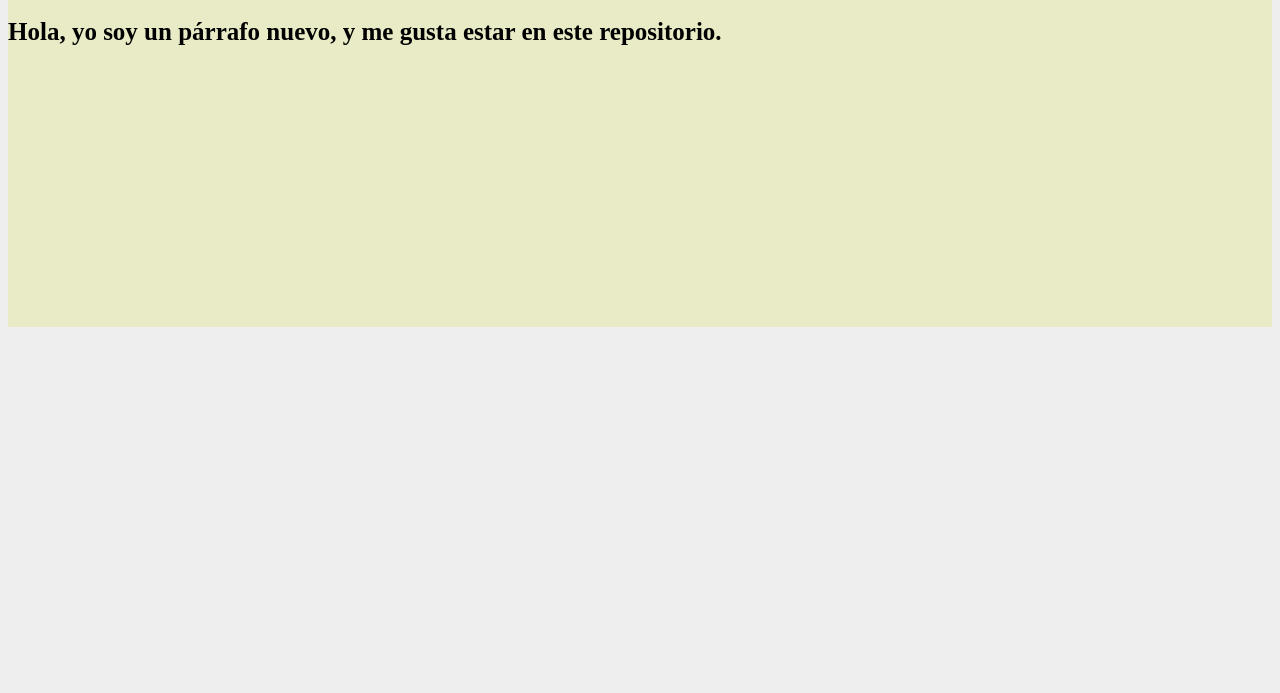
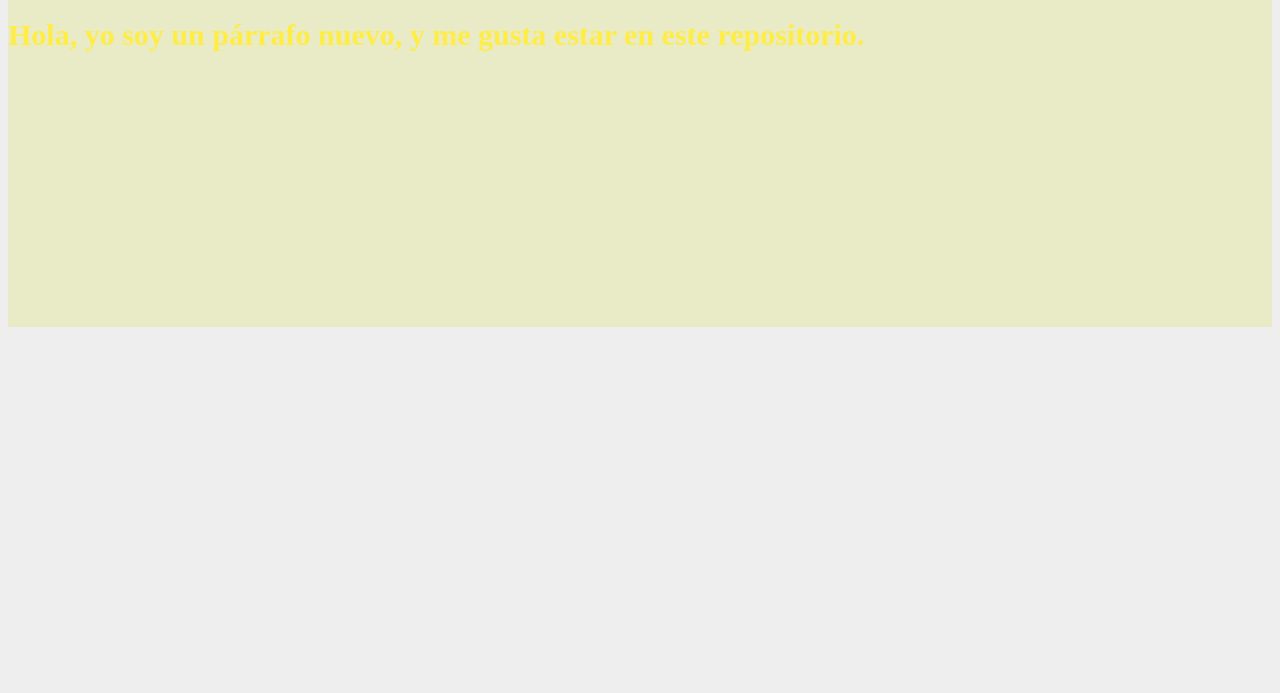
Before and after one commit to TomasDaSilvaok/Proyecto-Git, a plain HTML site: page index.html in a window 1280 px wide. Shown: the part 107-800 px from the top of the page. Drawn offline with Linux system fonts and the light colour scheme; files that its build step writes are made by us from their sources.

Commit message:
Update main.css

```diff
--- a/CSS/main.css
+++ b/CSS/main.css
@@ -8,3 +8,8 @@ body {
     font-weight: bold;
     font-size: 25px;
 }
+
+p {
+    color: #Ffed45;
+    font-size: 30px;
+}
```
